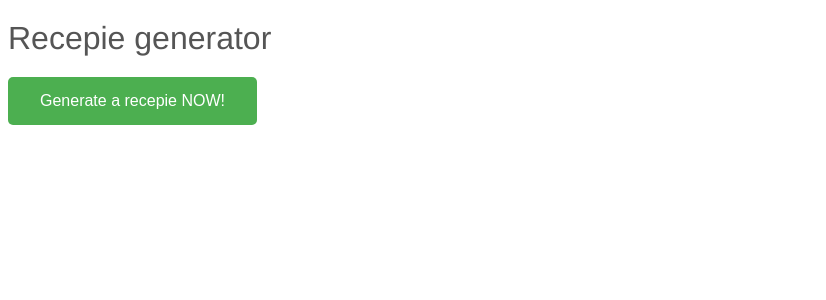
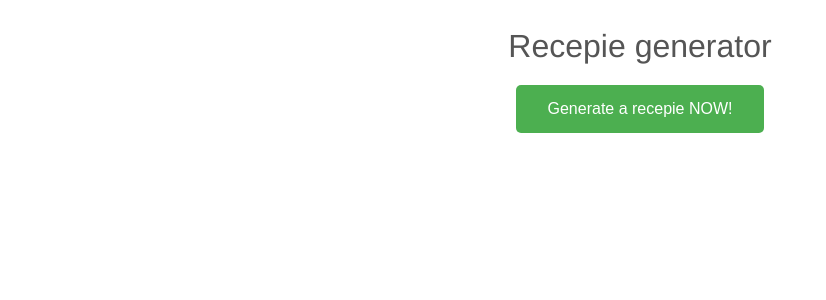
Before and after one commit to tomasz-biernacki/recepies, a Flask app: page / in a window 1280 px wide. Shown: the top 300 px of the page, without its empty margins (0-826 px from the left). Run offline with Flask 2, Linux system fonts and the light colour scheme.

Commit message:
Align elements

```diff
--- a/templates/index.html
+++ b/templates/index.html
@@ -4,6 +4,13 @@
   body {
   <!-- background-image: url("../static/splash.jpg") -->
 
+  }
+
+  .main {
+  display: flex;
+  flex-direction: column;
+  align-items: center;
+  justify-content: center;
   }
 
   h1 {
@@ -29,6 +36,7 @@
 
 </style>
 
-<h1>Recepie generator</h1>
-
-<input type="button" class="button" value="Generate a recepie NOW!">
+<div class="main">
+  <h1>Recepie generator</h1>
+  <input type="button" class="button" value="Generate a recepie NOW!">
+</div>
```
